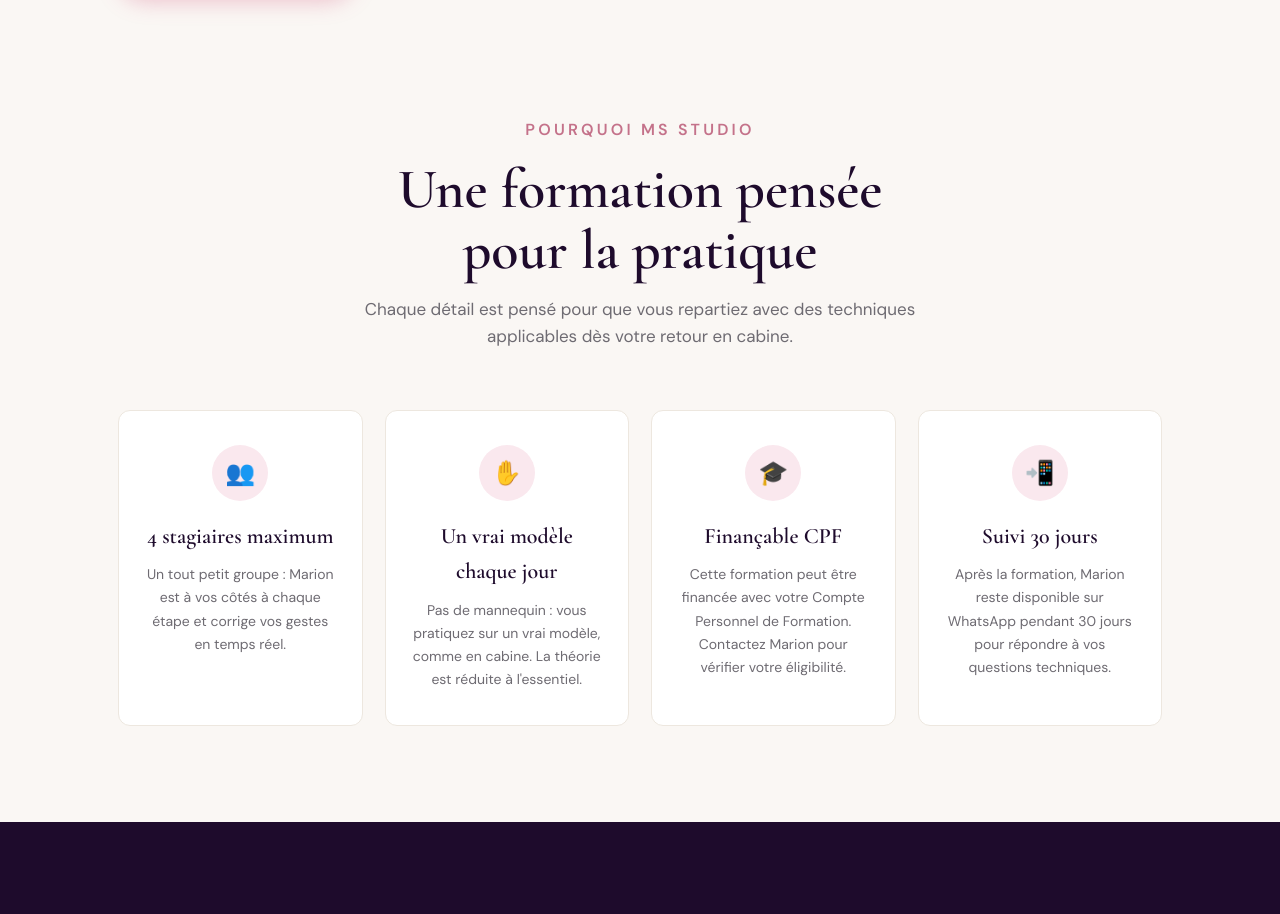
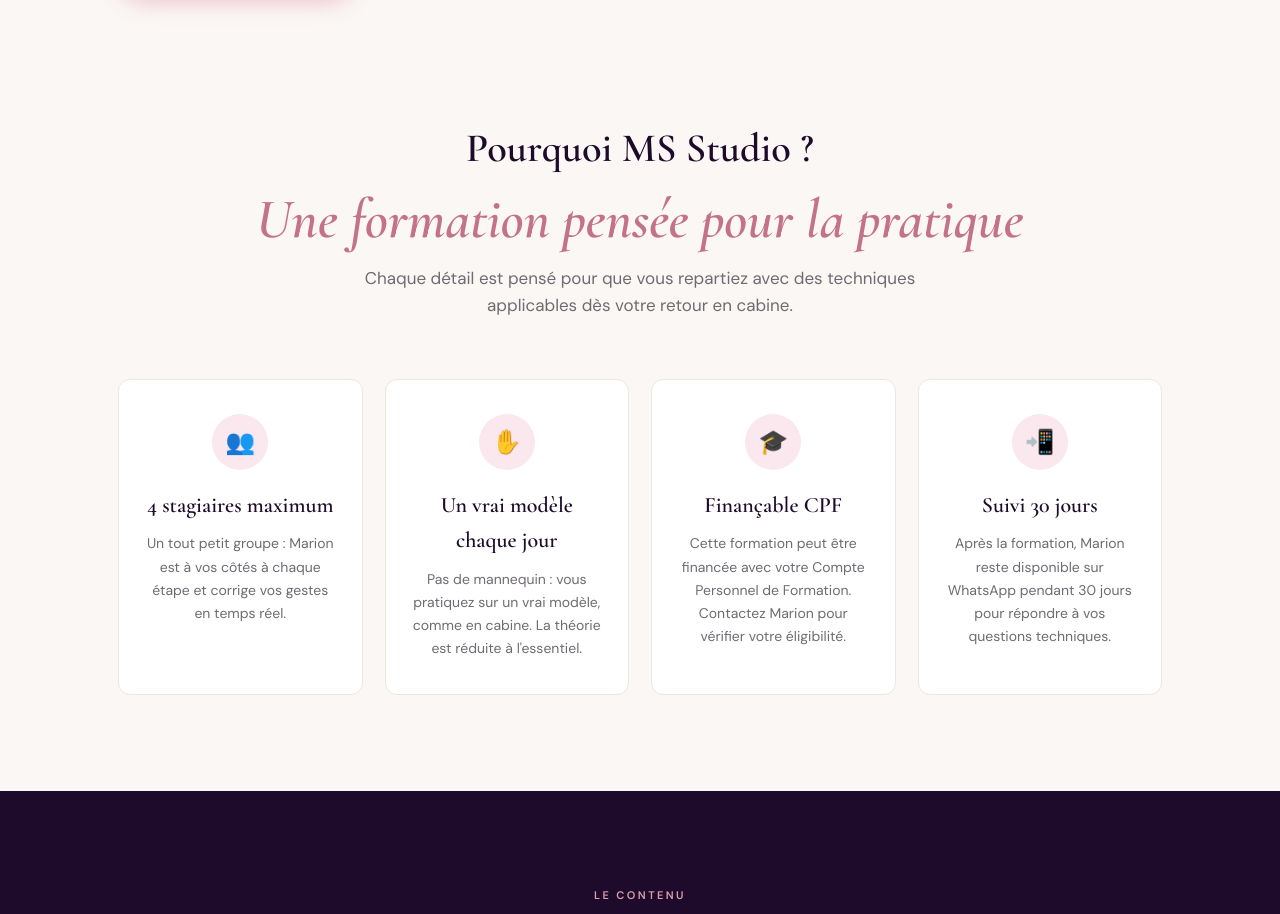
Before and after one commit to MSStudioAntibes/MSStudio, a plain HTML site: page index.html in a window 1280 px wide. Shown: the part 2303-3217 px from the top of the page. Drawn offline with nearby package versions, Linux system fonts and the light colour scheme.

Commit message:
Add files via upload

```diff
--- a/index.html
+++ b/index.html
@@ -100,7 +100,9 @@
 .marion-badge span{font-size:12px;color:var(--rose-l);font-weight:500;letter-spacing:.06em;text-transform:uppercase}
 .marion-body{padding:72px 0}
 .marion-body h2{font-family:var(--fd);font-size:clamp(32px,4vw,52px);font-weight:600;color:var(--plum);line-height:1.12;margin-bottom:20px}
-.marion-body h2 em{font-style:italic;color:var(--rose)}
+.marion-body h2 em,.usp .sh h2 em{font-style:italic;color:var(--rose)}
+.usp-q{display:block;font-size:.72em;margin-bottom:18px}
+.usp .sh h2 em{display:block}
 .marion-bio{font-size:16px;color:var(--muted);line-height:1.78;margin-bottom:36px;max-width:760px}
 .marion-creds{display:grid;grid-template-columns:1fr 1fr;gap:16px 40px;margin-bottom:36px}
 .mc{display:flex;align-items:flex-start;gap:14px}
@@ -497,8 +499,7 @@
 <section class="usp">
   <div class="c">
     <div class="sh rv">
-      <span class="ey ey-lg">Pourquoi MS Studio</span>
-      <h2>Une formation pensée<br>pour la pratique</h2>
+      <h2><span class="usp-q">Pourquoi MS Studio ?</span><em>Une formation pensée pour la pratique</em></h2>
       <p>Chaque détail est pensé pour que vous repartiez avec des techniques applicables dès votre retour en cabine.</p>
     </div>
     <div class="usp-g">
```
